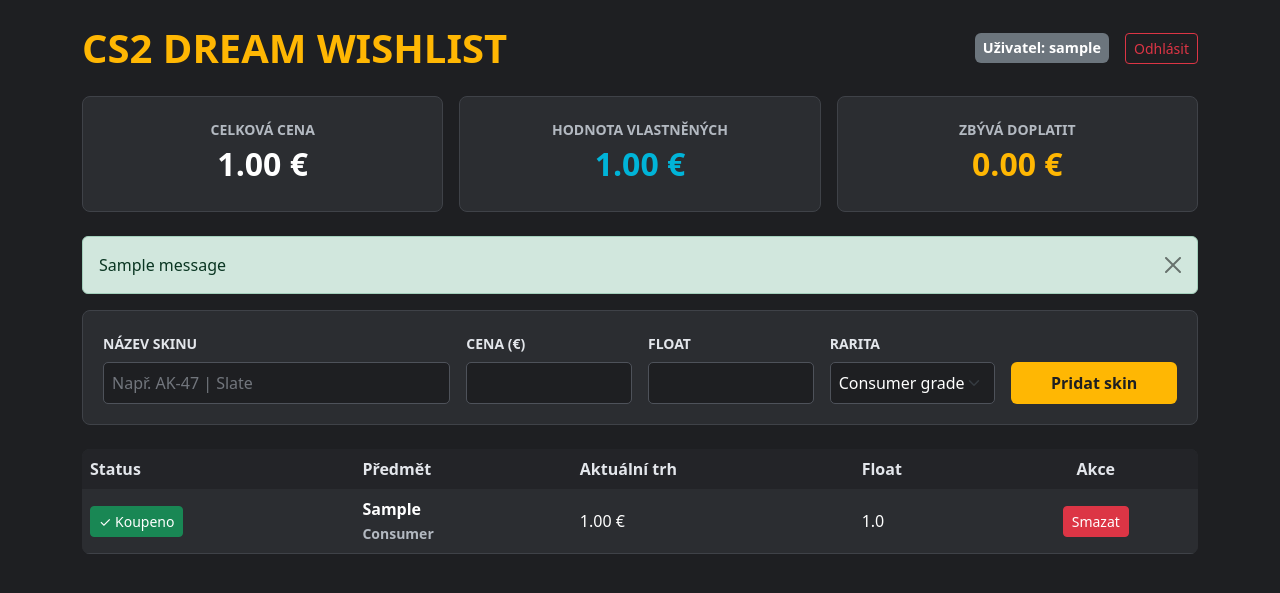
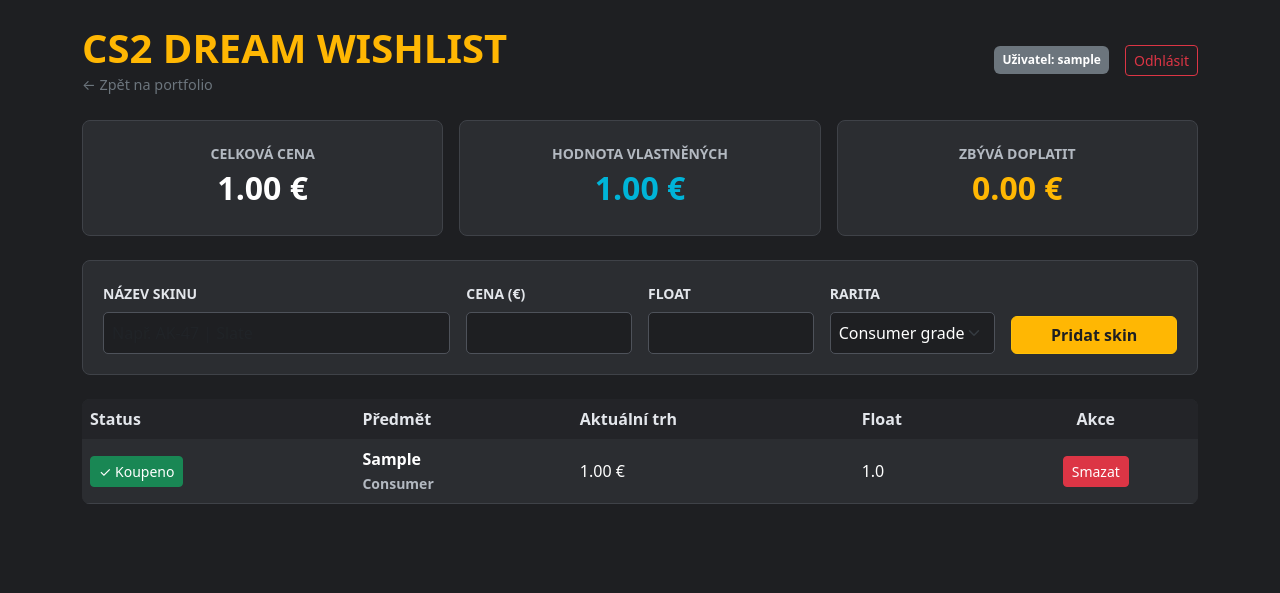
Before and after one commit to MatejKovar07/cs2-wishlist, a Django app: page / in a window 1280 px wide. Shown: the top 593 px of the page. Run offline with Django 5.2, Linux system fonts and the light colour scheme; a user stored in the database is signed in; tables that the repository leaves empty hold one stand-in row (values such as "Sample post"); one stand-in notice (Sample message) is shown.

Commit message:
Aktualizace seznamu skinu: odkaz na portfolio a CSFloat

```diff
--- a/skins/templates/skins/seznam_skinu.html
+++ b/skins/templates/skins/seznam_skinu.html
@@ -8,31 +8,13 @@
         body { background-color: #1e1f22; color: #fff; }
         .card-stat { background-color: #2b2d31; border: 1px solid #3f4248; border-radius: 8px; text-align: center; padding: 20px; }
         .form-container { background-color: #2b2d31; padding: 20px; border-radius: 8px; border: 1px solid #3f4248; }
-
-        /* Zlepšení čitelnosti malých popisků a textů */
         .text-muted { color: #b3b9c1 !important; }
         .form-label { color: #e3e6eb !important; }
         .table-custom th { background-color: #232428; color: #e3e6eb; border: none; }
-
-        /* Stylování políček formuláře pro lepší kontrast */
         .form-container input, .form-container select {
-            background-color: #1e1f22 !important;
-            color: #ffffff !important;
-            border: 1px solid #4e525a !important;
-            display: block;
-            width: 100%;
-            padding: 8px;
-            border-radius: 5px;
+            background-color: #1e1f22 !important; color: #ffffff !important; border: 1px solid #4e525a !important; display: block; width: 100%; padding: 8px; border-radius: 5px;
         }
-        .form-container input::placeholder {
-            color: #72767d !important;
-        }
-        .form-container input:focus, .form-container select:focus {
-            border-color: #ffb703 !important;
-            outline: none;
-            box-shadow: 0 0 5px rgba(255, 183, 3, 0.5);
-        }
-
+        .form-container input:focus, .form-container select:focus { border-color: #ffb703 !important; outline: none; box-shadow: 0 0 5px rgba(255, 183, 3, 0.5); }
         .table-custom { background-color: #2b2d31; color: #fff; border-radius: 8px; overflow: hidden; }
         .table-custom td { border-bottom: 1px solid #3f4248; background-color: #2b2d31; color: #fff; vertical-align: middle; }
     </style>
@@ -40,12 +22,12 @@
 <body class="container py-4">
 
     <div class="d-flex justify-content-between align-items-center mb-4">
-        <h1 style="color: #ffb703; font-weight: bold; margin-bottom: 0;">CS2 DREAM WISHLIST</h1>
+        <div>
+            <h1 style="color: #ffb703; font-weight: bold; margin-bottom: 0;">CS2 DREAM WISHLIST</h1>
+            <a href="https://matejkovar07.github.io/" style="color: #6c757d; text-decoration: none; font-size: 0.9rem;">← Zpět na portfolio</a>
+        </div>
         <div class="d-flex align-items-center gap-3">
-            <!-- Informace o přihlášeném uživateli -->
-            <span class="badge bg-secondary p-2" style="font-size: 0.9rem;">
-                Uživatel: <strong>{{ user.username }}</strong>
-            </span>
+            <span class="badge bg-secondary p-2">Uživatel: <strong>{{ user.username }}</strong></span>
             <form action="{% url 'logout' %}" method="post" style="margin: 0;">
                 {% csrf_token %}
                 <button type="submit" class="btn btn-outline-danger btn-sm">Odhlásit</button>
@@ -54,89 +36,40 @@
     </div>
 
     <div class="row g-3 mb-4">
-        <div class="col-md-4">
-            <div class="card-stat">
-                <small class="text-muted text-uppercase fw-bold">Celková cena</small>
-                <h2 class="fw-bold mt-1">{{ celkova_cena }} €</h2>
-            </div>
-        </div>
-        <div class="col-md-4">
-            <div class="card-stat">
-                <small class="text-muted text-uppercase fw-bold">Hodnota vlastněných</small>
-                <h2 class="fw-bold mt-1" style="color: #00b4d8;">{{ hodnota_vlastnenych }} €</h2>
-            </div>
-        </div>
-        <div class="col-md-4">
-            <div class="card-stat">
-                <small class="text-muted text-uppercase fw-bold">Zbývá doplatit</small>
-                <h2 class="fw-bold mt-1" style="color: #ffb703;">{{ zbyva_doplatit }} €</h2>
-            </div>
-        </div>
+        <div class="col-md-4"><div class="card-stat"><small class="text-muted text-uppercase fw-bold">Celková cena</small><h2 class="fw-bold mt-1">{{ celkova_cena }} €</h2></div></div>
+        <div class="col-md-4"><div class="card-stat"><small class="text-muted text-uppercase fw-bold">Hodnota vlastněných</small><h2 class="fw-bold mt-1" style="color: #00b4d8;">{{ hodnota_vlastnenych }} €</h2></div></div>
+        <div class="col-md-4"><div class="card-stat"><small class="text-muted text-uppercase fw-bold">Zbývá doplatit</small><h2 class="fw-bold mt-1" style="color: #ffb703;">{{ zbyva_doplatit }} €</h2></div></div>
     </div>
-
-    {% if messages %}
-        {% for message in messages %}
-            <div class="alert alert-{% if message.tags == 'error' %}danger{% else %}success{% endif %} alert-dismissible fade show" role="alert">
-                {{ message }}
-                <button type="button" class="btn-close" data-bs-dismiss="alert" aria-label="Close"></button>
-            </div>
-        {% endfor %}
-    {% endif %}
 
     <div class="form-container mb-4">
         <form method="POST" action="{% url 'prehled_skinu' %}" class="row g-3 align-items-end">
             {% csrf_token %}
-            <div class="col-md-4">
-                <label class="form-label small text-uppercase fw-bold">Název skinu</label>
-                {{ form.name }}
-            </div>
-            <div class="col-md-2">
-                <label class="form-label small text-uppercase fw-bold">Cena (€)</label>
-                {{ form.purchase_price }}
-            </div>
-            <div class="col-md-2">
-                <label class="form-label small text-uppercase fw-bold">Float</label>
-                {{ form.float_value }}
-            </div>
-            <div class="col-md-2">
-                <label class="form-label small text-uppercase fw-bold">Rarita</label>
-                {{ form.rarity }}
-            </div>
-            <div class="col-md-2">
-                <button type="submit" class="btn btn-warning w-100 fw-bold" style="background-color: #ffb703; border: none; color: #1e1f22; padding: 9px;">Pridat skin</button>
-            </div>
+            <div class="col-md-4"><label class="form-label small text-uppercase fw-bold">Název skinu</label>{{ form.name }}</div>
+            <div class="col-md-2"><label class="form-label small text-uppercase fw-bold">Cena (€)</label>{{ form.purchase_price }}</div>
+            <div class="col-md-2"><label class="form-label small text-uppercase fw-bold">Float</label>{{ form.float_value }}</div>
+            <div class="col-md-2"><label class="form-label small text-uppercase fw-bold">Rarita</label>{{ form.rarity }}</div>
+            <div class="col-md-2"><button type="submit" class="btn btn-warning w-100 fw-bold" style="background-color: #ffb703; color: #1e1f22;">Pridat skin</button></div>
         </form>
     </div>
 
     <table class="table table-custom">
-        <thead>
-            <tr>
-                <th>Status</th>
-                <th>Předmět</th>
-                <th>Aktuální trh</th>
-                <th>Float</th>
-                <th class="text-center">Akce</th>
-            </tr>
-        </thead>
+        <thead><tr><th>Status</th><th>Předmět</th><th>Aktuální trh</th><th>Float</th><th class="text-center">Akce</th></tr></thead>
         <tbody>
             {% for skin in skiny %}
             <tr>
-                <td>
-                    <a href="{% url 'zmenit_status' skin.id %}" class="btn btn-sm {% if skin.koupeno %}btn-success{% else %}btn-outline-secondary{% endif %}">
-                        {% if skin.koupeno %}✓ Koupeno{% else %}Chci koupit{% endif %}
+                <td><a href="{% url 'zmenit_status' skin.id %}" class="btn btn-sm {% if skin.koupeno %}btn-success{% else %}btn-outline-secondary{% endif %}">{% if skin.koupeno %}✓ Koupeno{% else %}Chci koupit{% endif %}</a></td>
+                <td class="fw-bold">
+                    <a href="https://csfloat.com/" target="_blank" style="color: #ffffff; text-decoration: none;">
+                        {{ skin.nazev }}
                     </a>
+                    <br><small class="text-muted">{{ skin.rarita }}</small>
                 </td>
-                <td class="fw-bold">{{ skin.nazev }} <br><small class="text-muted">{{ skin.rarita }}</small></td>
                 <td>{{ skin.cena }} €</td>
                 <td>{{ skin.float_value }}</td>
-                <td class="text-center">
-                    <a href="{% url 'smazat_skinu' skin.id %}" class="btn btn-danger btn-sm">Smazat</a>
-                </td>
+                <td class="text-center"><a href="{% url 'smazat_skinu' skin.id %}" class="btn btn-danger btn-sm">Smazat</a></td>
             </tr>
             {% empty %}
-            <tr>
-                <td colspan="5" class="text-center text-muted py-4">Tvůj wishlist je prázdný. Přidej svůj první skin!</td>
-            </tr>
+            <tr><td colspan="5" class="text-center text-muted py-4">Tvůj wishlist je prázdný. Přidej svůj první skin!</td></tr>
             {% endfor %}
         </tbody>
     </table>
```
